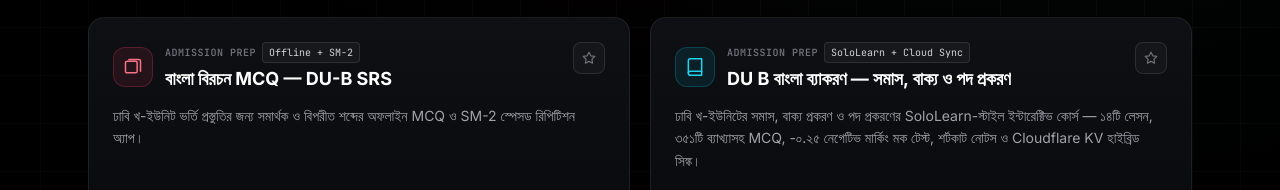
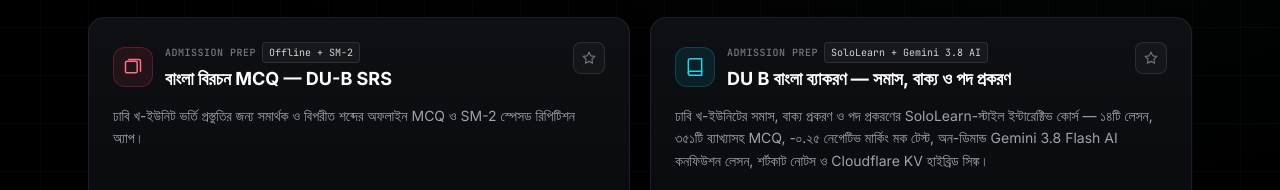
Before and after one commit to trewqChern/trewqChern.github.io, a plain HTML site: page index.html in a window 1280 px wide. Shown: the part 789-979 px from the top of the page. Drawn offline with nearby package versions, Linux system fonts and the light colour scheme.

Commit message:
Update My Admission War homepage card with Gemini 3.8 Flash AI confusion lessons

```diff
--- a/index.html
+++ b/index.html
@@ -492,10 +492,10 @@
           category: 'admission',
           accent: 'cyan',
           accentBg: 'bg-cyan-500/10 text-cyan-400 border-cyan-500/25',
-          tagText: 'SoloLearn + Cloud Sync',
+          tagText: 'SoloLearn + Gemini 3.8 AI',
           url: 'https://trewqchern.github.io/du-b-grammar/',
           repo: 'https://github.com/trewqChern/trewqChern.github.io/tree/main/du-b-grammar',
-          description: 'ঢাবি খ-ইউনিটের সমাস, বাক্য প্রকরণ ও পদ প্রকরণের SoloLearn-স্টাইল ইন্টারেক্টিভ কোর্স — ১৪টি লেসন, ৩৫১টি ব্যাখ্যাসহ MCQ, -০.২৫ নেগেটিভ মার্কিং মক টেস্ট, শর্টকাট নোটস ও Cloudflare KV হাইব্রিড সিঙ্ক।',
+          description: 'ঢাবি খ-ইউনিটের সমাস, বাক্য প্রকরণ ও পদ প্রকরণের SoloLearn-স্টাইল ইন্টারেক্টিভ কোর্স — ১৪টি লেসন, ৩৫১টি ব্যাখ্যাসহ MCQ, -০.২৫ নেগেটিভ মার্কিং মক টেস্ট, অন-ডিমান্ড Gemini 3.8 Flash AI কনফিউশন লেসন, শর্টকাট নোটস ও Cloudflare KV হাইব্রিড সিঙ্ক।',
           icon: 'book',
           sublinks: [],
         },
```
